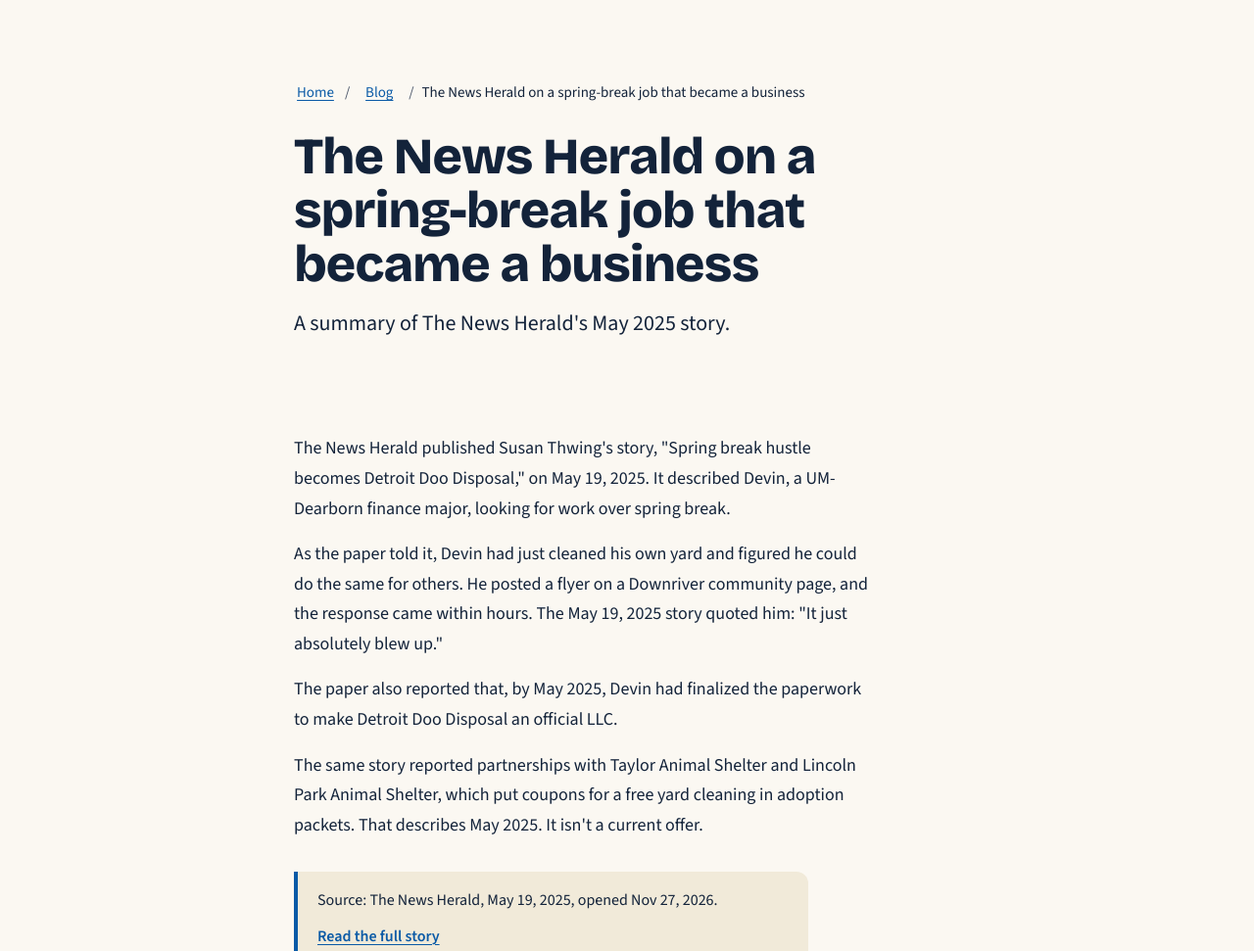
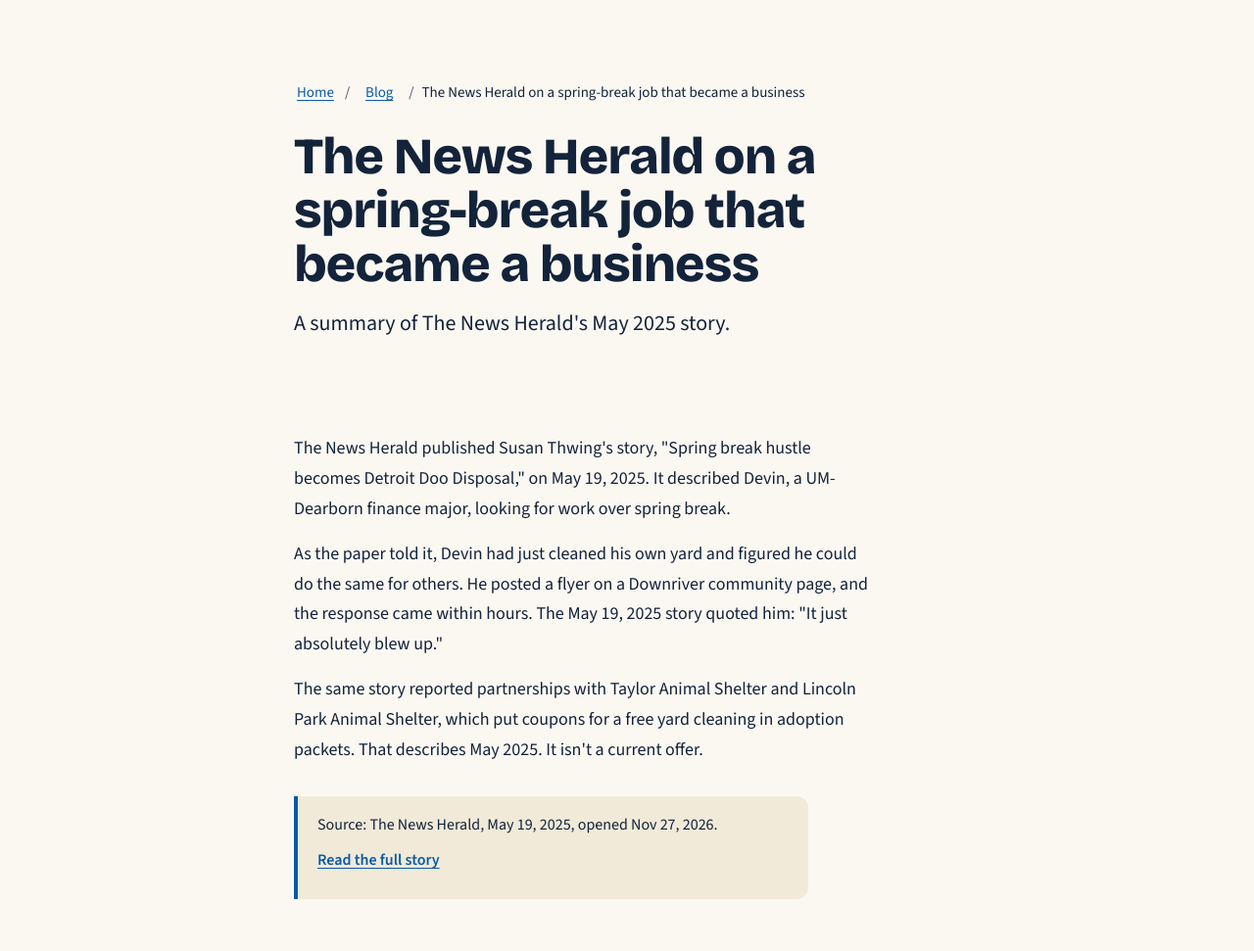
Before and after one commit to Brendan-S20/ddd-preview, a plain HTML site: page blog-news-herald-story.html in a window 1280 px wide. Shown: the part 129-1100 px from the top of the page at 98% size. Drawn offline with Linux system fonts and the light colour scheme.

Commit message:
News Herald recap: drop LLC line

```diff
--- a/blog-news-herald-story.html
+++ b/blog-news-herald-story.html
@@ -28,7 +28,7 @@
 </div></header>
 <main id="main" tabindex="-1">
 <section class="s s-std bg-paper page-hero" data-p="P4" data-bg="paper"><div class="wrap"><div class="article"><nav class="crumbs" aria-label="Breadcrumb"><ol><li><a href="./">Home</a></li><li><a href="blog.html">Blog</a></li><li aria-current="page">The News Herald on a spring-break job that became a business</li></ol></nav><h1>The News Herald on a spring-break job that became a business</h1><p class="lead">A summary of The News Herald's May 2025 story.</p></div></div></section>
-<section class="s s-article bg-paper" data-p="article" data-bg="paper"><div class="wrap"><article class="article post"><p>The News Herald published Susan Thwing&#x27;s story, &quot;Spring break hustle becomes Detroit Doo Disposal,&quot; on May 19, 2025. It described Devin, a UM-Dearborn finance major, looking for work over spring break.</p><p>As the paper told it, Devin had just cleaned his own yard and figured he could do the same for others. He posted a flyer on a Downriver community page, and the response came within hours. The May 19, 2025 story quoted him: &quot;It just absolutely blew up.&quot;</p><p>The paper also reported that, by May 2025, Devin had finalized the paperwork to make Detroit Doo Disposal an official LLC.</p><p>The same story reported partnerships with Taylor Animal Shelter and Lincoln Park Animal Shelter, which put coupons for a free yard cleaning in adoption packets. That describes May 2025. It isn&#x27;t a current offer.</p><p class="source">Source: The News Herald, May 19, 2025, opened Nov 27, 2026. <a href="https://www.thenewsherald.com/2025/05/19/spring-break-hustle-becomes-detroit-doo-disposal/" target="_blank" rel="noopener noreferrer">Read the full story<span class="sr"> (opens in a new tab)</span></a></p></article></div></section>
+<section class="s s-article bg-paper" data-p="article" data-bg="paper"><div class="wrap"><article class="article post"><p>The News Herald published Susan Thwing&#x27;s story, &quot;Spring break hustle becomes Detroit Doo Disposal,&quot; on May 19, 2025. It described Devin, a UM-Dearborn finance major, looking for work over spring break.</p><p>As the paper told it, Devin had just cleaned his own yard and figured he could do the same for others. He posted a flyer on a Downriver community page, and the response came within hours. The May 19, 2025 story quoted him: &quot;It just absolutely blew up.&quot;</p><p>The same story reported partnerships with Taylor Animal Shelter and Lincoln Park Animal Shelter, which put coupons for a free yard cleaning in adoption packets. That describes May 2025. It isn&#x27;t a current offer.</p><p class="source">Source: The News Herald, May 19, 2025, opened Nov 27, 2026. <a href="https://www.thenewsherald.com/2025/05/19/spring-break-hustle-becomes-detroit-doo-disposal/" target="_blank" rel="noopener noreferrer">Read the full story<span class="sr"> (opens in a new tab)</span></a></p></article></div></section>
 <section class="s s-tight bg-sand" data-p="more-posts" data-bg="sand"><div class="wrap"><h2>More posts</h2><div class="post-grid"><a class="post-card small-card" href="blog-um-dearborn-story.html"><span class="cover cover-navy" aria-hidden="true"><span class="cover-name">UM-Dearborn News</span><span class="label cover-date">November 5, 2025</span></span><span class="post-card-text"><h3 class="h3">UM-Dearborn on how Detroit Doo Disposal started</h3><span class="more">Read&nbsp;→</span></span></a><a class="post-card small-card" href="blog-what-a-visit-is-like.html"><span class="cover cover-sand" aria-hidden="true"><span class="tile" aria-hidden="true"><svg class="icon" viewBox="0 0 24 24" width="24" height="24" fill="none" stroke="currentColor" stroke-width="1.75" stroke-linecap="round" stroke-linejoin="round" aria-hidden="true" focusable="false"><path d="M8 2v3"/><path d="M16 2v3"/><rect x="3" y="3" width="18" height="18" rx="2"/><path d="M3 9h18"/><path d="m9 15 2 2 4-4"/></svg></span><span class="cover-name">How it works</span></span><span class="post-card-text"><h3 class="h3">What a cleanup visit is like</h3><span class="more">Read&nbsp;→</span></span></a></div></div></section>
 <section class="s s-flush bg-navy closing closing-solo" data-p="P14" data-bg="navy"><div class="yard-line" aria-hidden="true"></div><div class="closing-body stripes"><div class="wrap closing-grid"><div class="closing-text"><h2>Ready to get your yard back?</h2><p>Tell us about your dogs and your yard. Devin sends your price and your first visit day.</p><a class="btn btn-primary" href="book.html">Get my free quote</a></div></div></div></section>
 </main>
```
